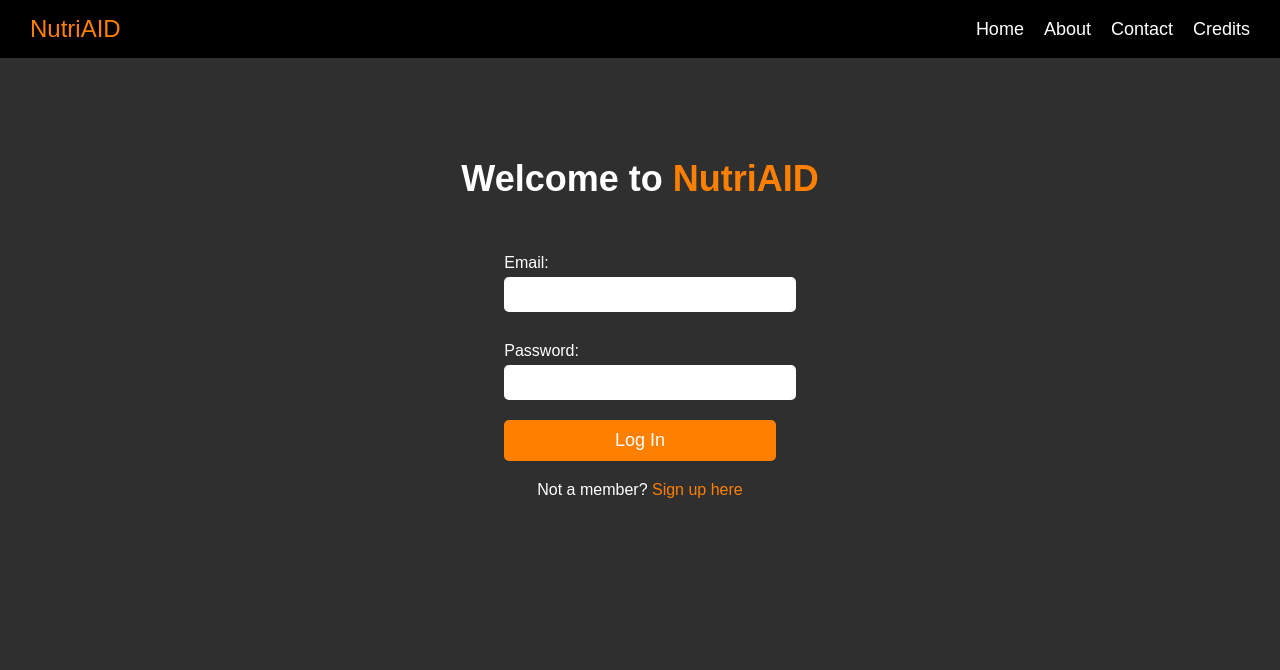
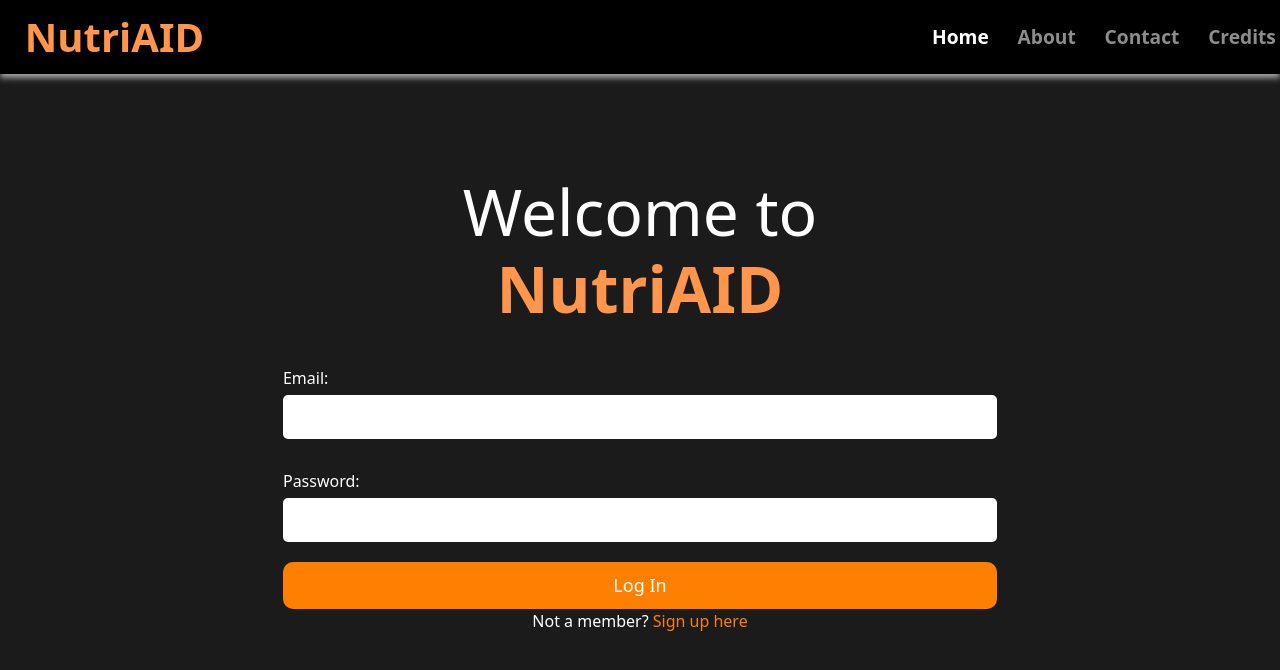
Before and after one commit to Koyonari/BED2024Apr_P03_T05, a website: page index.html in a window 1280 px wide. Drawn offline with nearby package versions, Linux system fonts and the light colour scheme.

Commit message:
Add Bootstrap navbar

```diff
--- a/index.html
+++ b/index.html
@@ -5,22 +5,39 @@
     <meta name="viewport" content="width=device-width, initial-scale=1.0">
     <title>NutriAID</title>
     <link rel="stylesheet" href="public/css/styles.css">
+    <link href="https://cdn.jsdelivr.net/npm/bootstrap@5.2.3/dist/css/bootstrap.min.css" rel="stylesheet" integrity="sha384-rbsA2VBKQhggwzxH7pPCaAqO46MgnOM80zW1RWuH61DGLwZJEdK2Kadq2F9CUG65" crossorigin="anonymous">
+    <script src="https://cdn.jsdelivr.net/npm/bootstrap@5.2.3/dist/js/bootstrap.bundle.min.js" integrity="sha384-kenU1KFdBIe4zVF0s0G1M5b4hcpxyD9F7jL+jjXkk+Q2h455rYXK/7HAuoJl+0I4" crossorigin="anonymous"></script>
 </head>
-<body>
-    <div class="navbar">
-        <div class="logo">NutriAID</div>
-        <nav>
-            <ul>
-                <li><a href="#">Home</a></li>
-                <li><a href="#">About</a></li>
-                <li><a href="#">Contact</a></li>
-                <li><a href="#">Credits</a></li>
-            </ul>
-        </nav>
+<body class = "webpage">
+      <!-- Navbar -->
+  <nav class="navbar navbar-expand-lg navbar-dark bg-black" id = "navbarid">
+    <div class="container-fluid">
+    <a class="navbar-brand" href="index.html"><h3 class = "navbarname"><b>NutriAID</b></h3></a>
+    <button class="navbar-toggler" type="button" data-bs-toggle="collapse" data-bs-target="#navbarNav" aria-controls="navbarNav" aria-expanded="false" aria-label="Toggle navigation">
+        <span class="navbar-toggler-icon"></span>
+    </button>
+    <div class="collapse navbar-collapse" id="navbarNav">
+      <ul class="navbar-nav">
+        <li class="nav-item">
+          <a class="nav-link" href="index.html" style = "color: white;">Home</a>
+        </li>
+        <li class="nav-item">
+          <a class="nav-link" href="public/html/about.html">About</a>
+        </li>
+        <li class="nav-item">
+          <a class="nav-link" href="public/html/contact.html">Contact</a>
+        </li>
+        <li class="nav-item">
+            <a class="nav-link" href="public/html/credits.html">Credits</a>
+        </li>
+      </ul>
     </div>
+    </div>
+  </nav>
+  <!-- Navbar End -->
 
     <div class="login-container">
-        <h1>Welcome to <span class="highlight">NutriAID</span></h1>
+        <h1>Welcome to <span class="highlight"><br><b>NutriAID</b></span></h1>
         <form>
             <label for="email">Email:</label>
             <input type="email" id="email" name="email" required>
@@ -28,14 +45,14 @@
             <input type="password" id="password" name="password" required>
             <button type="submit">Log In</button>
         </form>
-        <p>Not a member? <a href="#" id="sign-up-link">Sign up <span class="highlight">here</span></a></p>
+        <p>Not a member? <a href="#" id="sign-up-link"><span class="highlight"></span>Sign up here</span></a></p>
     </div>
 
     <div class="signup-container" id="signup-container">
         <div class="close-btn" id="close-btn">&times;</div>
         <div class="signup-options">
             <a href = public/html/user_signup.html class="option" >User</div>
-            <a href = publichtml/volunteer_signup.html class="option">Volunteer</div>
+            <a href = public/html/volunteer_signup.html class="option">Volunteer</div>
         </div>
     </div>
 
--- /dev/null
+++ b/package.json
@@ -0,0 +1,5 @@
+{
+  "dependencies": {
+    "bootstrap": "^5.3.3"
+  }
+}
--- a/public/css/styles.css
+++ b/public/css/styles.css
@@ -1,7 +1,17 @@
+html {
+  scroll-behavior: smooth;
+}
+
 body {
   margin: 0;
   font-family: Arial, sans-serif;
   background-color: #2f2f2f;
+  animation: fadeIn 0.5s ease-in-out forwards;
+}
+
+.webpage {
+  background-color: rgb(27, 27, 27);
+  background-repeat: repeat;
   color: white;
 }
 
@@ -9,13 +19,7 @@ body {
   display: flex;
   justify-content: space-between;
   align-items: center;
-  background-color: #000;
   padding: 15px 30px;
-}
-
-.logo {
-  font-size: 24px;
-  color: #ff7f00;
 }
 
 .navbar ul {
@@ -25,14 +29,35 @@ body {
   padding: 0;
 }
 
-.navbar li {
-  margin-left: 20px;
+.navbar a {
+  text-decoration: none;
 }
 
-.navbar a {
-  color: white;
+.navbar {
+  box-shadow: 0px 4px 6px rgba(250, 250, 250, 0.627);
+  margin-bottom: 1.25vh;
+}
+.navbarname {
+  font-size: 2.5rem;
+  font-weight: 600;
+  color: #FF964B;
+  margin-left: 2vw;
+  margin-top: 0;
+  margin-bottom: 0;
+  margin-left: 1vw;
+  width: 10vw;
+  height: auto;
+  margin-right: 58vw;
+}
+
+.navbar-nav .nav-link {
+  margin-left: 1vw;
   text-decoration: none;
-  font-size: 18px;
+}
+
+.nav-item {
+  font-size: 1.2rem;
+  font-weight: 600;
 }
 
 .login-container, .user-signup-container, .restrictions-container {
@@ -41,11 +66,11 @@ body {
 }
 
 .login-container h1, .user-signup-container h1, .restrictions-container h2 {
-  font-size: 36px;
+  font-size: 5vw;
 }
 
 .highlight {
-  color: #ff7f00;
+  color: #FF964B;
 }
 
 form {
@@ -67,13 +92,13 @@ input[type="email"], input[type="password"], input[type="text"], input[type="dat
   border-radius: 5px;
 }
 
-button {
+button[type="submit"] {
   width: 100%;
   padding: 10px;
   background-color: #ff7f00;
   color: white;
   border: none;
-  border-radius: 5px;
+  border-radius: 10px;
   font-size: 18px;
   cursor: pointer;
 }
@@ -139,3 +164,15 @@ p a:hover {
   color: white;
   cursor: pointer;
 }
+
+.title {
+  font-size: 7.5rem;
+  text-align:center;
+}
+
+.credits{
+  display:flex;
+  padding-left: 10vw;
+  padding-right: 10vw;
+  padding-bottom: 10vh;
+}
```
Also changed, not shown: public/html/credits.html (added, +42 -0 lines), public/html/user_signup.html (+29 -12 lines), public/html/volunteer_signup.html (+28 -11 lines), public/html/about.html (added), public/html/contact.html (added), 1 other file.
